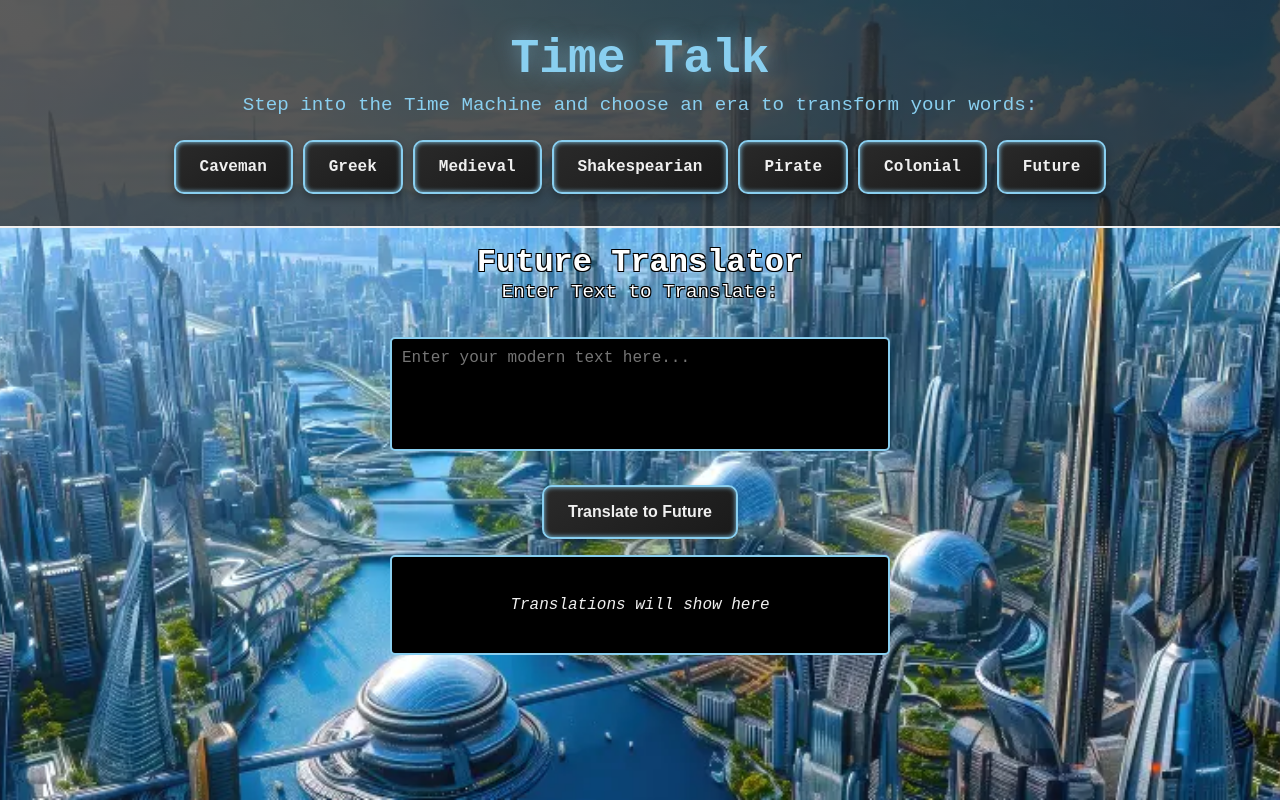
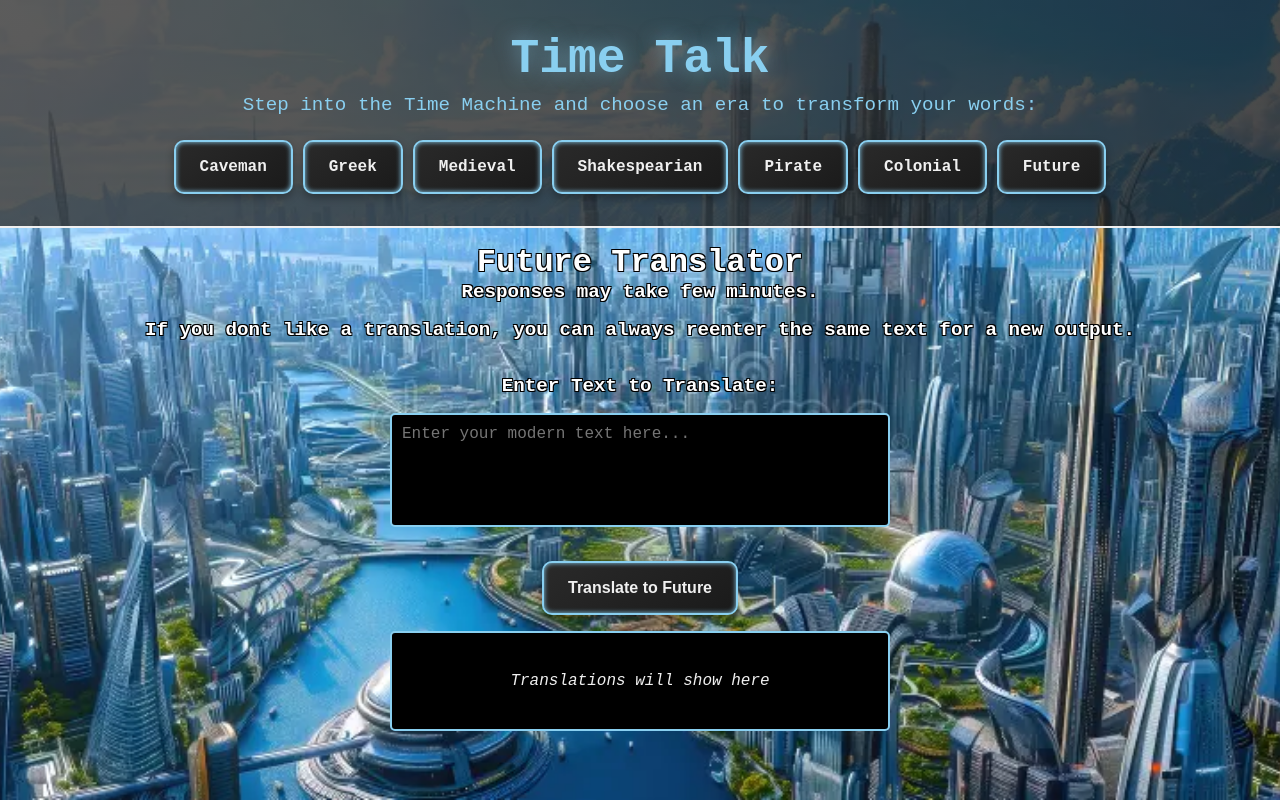
Before and after one commit to MikoBiko0609/TimeTalk, a website: page frontend/src/Dialects/Future/future.html in a window 1280 px wide. Drawn offline with Linux system fonts and the light colour scheme.

Commit message:
finishing touches

```diff
--- a/frontend/src/Dialects/Future/future.css
+++ b/frontend/src/Dialects/Future/future.css
@@ -141,7 +141,7 @@ h2 {
 }
 
 /* Label Styling for 'Enter Text to Translate' */
-label {
+label, h3 {
     font-size: 1.2rem;
     color: #fff;
     text-shadow:
--- a/frontend/src/Dialects/Future/future.html
+++ b/frontend/src/Dialects/Future/future.html
@@ -22,7 +22,9 @@
     </header>
 
     <h2>Future Translator</h2>
-    <label for="userText">Enter Text to Translate:</label><br>
+    <h3>Responses may take  few minutes.</h3>
+    <h3> If you dont like a translation, you can always reenter the same text for a new output.</h3><br>
+    <h3 for="userText">Enter Text to Translate:</h3>
     <textarea id="userText" rows="5" placeholder="Enter your modern text here..."></textarea><br>
     <button class="translate-button" onclick="translateToEra()">Translate to Future</button>
     <div id="result" class="result-box">Translations will show here</div>
--- a/frontend/src/Dialects/Greek/greek.css
+++ b/frontend/src/Dialects/Greek/greek.css
@@ -140,7 +140,7 @@ h2 {
 }
 
 /* Label Styling for 'Enter Text to Translate' */
-label {
+label, h3 {
     font-size: 1.2rem;
     color: #fff;
     text-shadow:
--- a/frontend/src/Dialects/Medieval/medieval.css
+++ b/frontend/src/Dialects/Medieval/medieval.css
@@ -140,7 +140,7 @@ h2 {
 }
 
 /* Label Styling for 'Enter Text to Translate' */
-label {
+label, h3 {
     font-size: 1.2rem;
     color: #fff;
     text-shadow:
--- a/frontend/src/Dialects/Pirate/pirate.css
+++ b/frontend/src/Dialects/Pirate/pirate.css
@@ -140,7 +140,7 @@ h2 {
 }
 
 /* Label Styling for 'Enter Text to Translate' */
-label {
+label, h3 {
     font-size: 1.2rem;
     color: #fff;
     text-shadow:
--- a/frontend/src/Dialects/Shakespearian/shakespearian.css
+++ b/frontend/src/Dialects/Shakespearian/shakespearian.css
@@ -140,7 +140,7 @@ h2 {
 }
 
 /* Label Styling for 'Enter Text to Translate' */
-label {
+label, h3 {
     font-size: 1.2rem;
     color: #fff;
     text-shadow:
```
Also changed, not shown: frontend/src/Dialects/Greek/greek.html (+3 -1 lines), frontend/src/Dialects/Medieval/medieval.html (+3 -1 lines), frontend/src/Dialects/Pirate/pirate.html (+3 -1 lines), frontend/src/Dialects/Shakespearian/shakespearian.html (+3 -1 lines).
